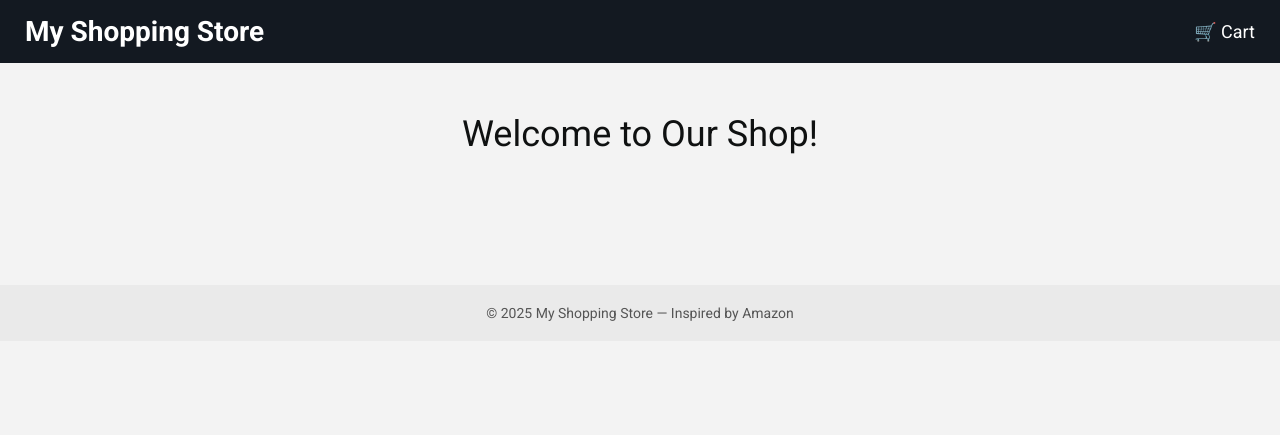
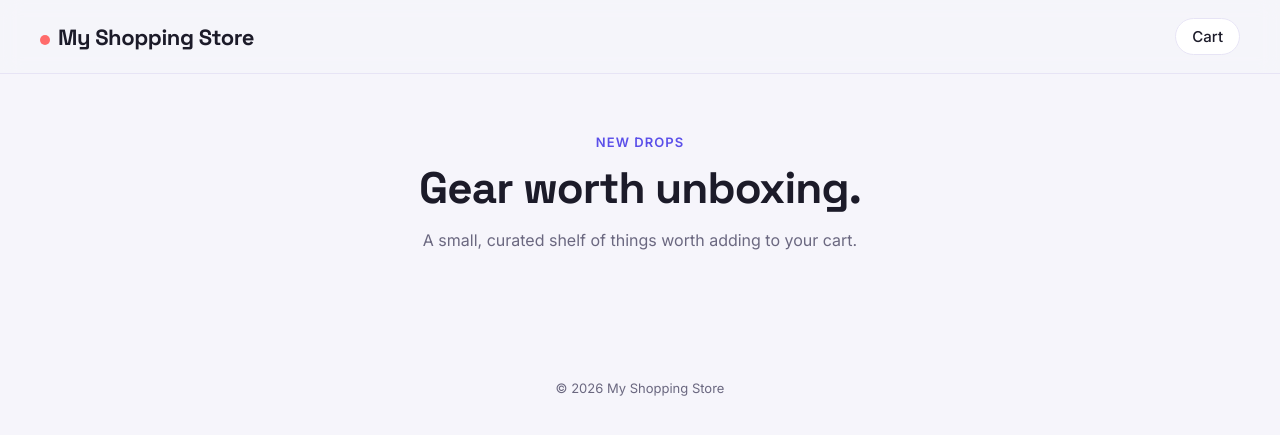
Before and after one commit to shrinithi19/ecommerce-cicd, a Flask app: template templates/index.html in a window 1280 px wide. Shown: the top 435 px of the page. Run offline with Flask 3, Linux system fonts and the light colour scheme; the template is opened without the code that fills it, so the values that code supplies are empty.

Commit message:
Revamp index.html for shopping store layout
Updated the HTML structure and styling for the shopping store page, including a new hero section and improved navbar.

```diff
--- a/templates/index.html
+++ b/templates/index.html
@@ -3,119 +3,38 @@
 <head>
     <meta charset="UTF-8">
     <meta name="viewport" content="width=device-width, initial-scale=1.0">
-    <title>Shopping Home</title>
-
-    <!-- Google Fonts -->
-    <link href="https://fonts.googleapis.com/css2?family=Roboto:wght@300;400;500;700&display=swap" rel="stylesheet">
-
-    <style>
-        body {
-            font-family: 'Roboto', sans-serif;
-            background-color: #f3f3f3;
-            margin: 0;
-        }
-
-        /* Navbar */
-        .navbar {
-            background-color: #131921;
-            color: white;
-            padding: 15px 25px;
-            display: flex;
-            align-items: center;
-        }
-
-        .navbar h1 {
-            margin: 0;
-            font-size: 28px;
-            font-weight: 700;
-        }
-
-        /* Container */
-        .container {
-            padding: 50px;
-            text-align: center;
-        }
-
-        .title {
-            font-size: 36px;
-            color: #0f1111;
-            margin-bottom: 20px;
-        }
-
-        /* Products Grid */
-        .products {
-            display: flex;
-            flex-wrap: wrap;
-            justify-content: center;
-            gap: 20px;
-        }
-
-        .product-card {
-            background-color: white;
-            width: 220px;
-            border-radius: 10px;
-            box-shadow: 0 4px 10px rgba(0,0,0,0.2);
-            padding: 20px;
-            text-align: center;
-            transition: transform 0.2s;
-        }
-
-        .product-card:hover {
-            transform: translateY(-5px);
-        }
-
-        .product-card img {
-            width: 100%;
-            border-radius: 8px;
-            margin-bottom: 10px;
-        }
-
-        .product-card h3 {
-            font-size: 20px;
-            margin: 10px 0;
-        }
-
-        .product-card p {
-            font-size: 18px;
-            color: #b12704;
-            font-weight: 500;
-        }
-
-        .footer {
-            margin-top: 60px;
-            text-align: center;
-            font-size: 14px;
-            color: #555;
-            padding: 20px 0;
-            background-color: #eaeaea;
-        }
-    </style>
+    <title>My Shopping Store</title>
+    <link rel="stylesheet" href="{{ url_for('static', filename='style.css') }}">
 </head>
 <body>
-
-    <div class="navbar" style="display: flex; justify-content: space-between; align-items: center;">
-    <h1>My Shopping Store</h1>
-    <a href="/cart" style="color: white; text-decoration: none; font-size: 18px;">🛒 Cart</a>
+    <div class="navbar">
+        <h1><span class="logo-dot"></span>My Shopping Store</h1>
+        <a href="/cart" class="cart-link">
+            Cart
+            {% if cart_count and cart_count > 0 %}
+            <span class="cart-badge">{{ cart_count }}</span>
+            {% endif %}
+        </a>
     </div>
 
-    <div class="container">
-        <div class="title">Welcome to Our Shop!</div>
-        <div class="products">
-{% for product in products %}
-<a href="/product/{{ product.id }}" style="text-decoration: none; color: inherit;">
-<div class="product-card">
-    <img src="{{ product.image }}" alt="{{ product.name }}">
-    <h3>{{ product.name }}</h3>
-    <p>${{ product.price }}</p>
-</div>
-</a>
-{% endfor %}
-        </div>
+    <div class="hero">
+        <div class="eyebrow">New drops</div>
+        <h2>Gear worth unboxing.</h2>
+        <p>A small, curated shelf of things worth adding to your cart.</p>
     </div>
 
-    <div class="footer">
-        © 2025 My Shopping Store — Inspired by Amazon
+    <div class="products">
+        {% for product in products %}
+        <a href="/product/{{ product.id }}" class="product-card">
+            <div class="thumb">
+                <img src="{{ product.image }}" alt="{{ product.name }}">
+            </div>
+            <h3>{{ product.name }}</h3>
+            <span class="price">${{ product.price }}</span>
+        </a>
+        {% endfor %}
     </div>
 
+    <div class="footer">&copy; 2026 My Shopping Store</div>
 </body>
 </html>
```
